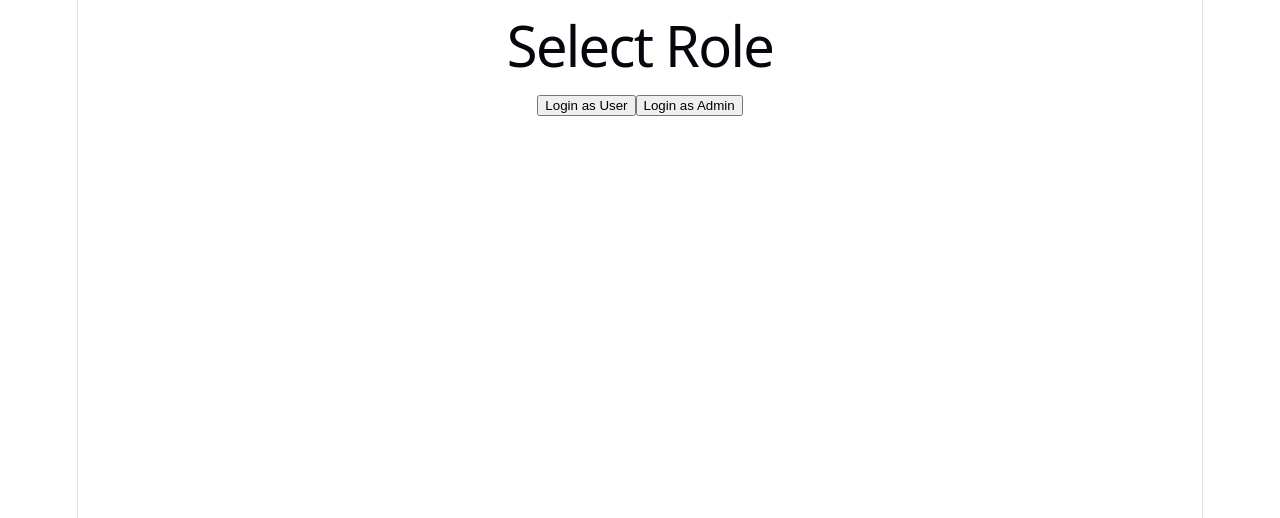
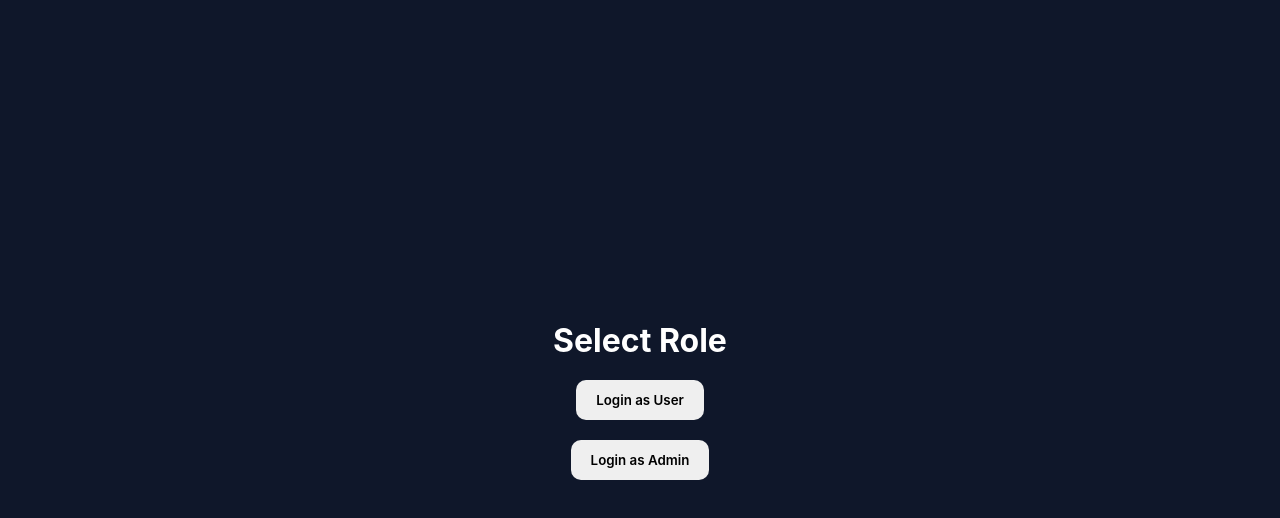
Before and after one commit to jihadsoyon/React-Learn-Practice, a React (Vite) app in the folder Problem-Solving/role-based-dashboard/: page / in a window 1280 px wide. Shown: the top 518 px of the page. Built offline with nearby package versions, Linux system fonts and the light colour scheme.

Commit message:
style: create professional dashboard ui

```diff
--- a/Problem-Solving/role-based-dashboard/src/index.css
+++ b/Problem-Solving/role-based-dashboard/src/index.css
@@ -1,111 +1,51 @@
-:root {
-  --text: #6b6375;
-  --text-h: #08060d;
-  --bg: #fff;
-  --border: #e5e4e7;
-  --code-bg: #f4f3ec;
-  --accent: #aa3bff;
-  --accent-bg: rgba(170, 59, 255, 0.1);
-  --accent-border: rgba(170, 59, 255, 0.5);
-  --social-bg: rgba(244, 243, 236, 0.5);
-  --shadow:
-    rgba(0, 0, 0, 0.1) 0 10px 15px -3px, rgba(0, 0, 0, 0.05) 0 4px 6px -2px;
-
-  --sans: system-ui, 'Segoe UI', Roboto, sans-serif;
-  --heading: system-ui, 'Segoe UI', Roboto, sans-serif;
-  --mono: ui-monospace, Consolas, monospace;
-
-  font: 18px/145% var(--sans);
-  letter-spacing: 0.18px;
-  color-scheme: light dark;
-  color: var(--text);
-  background: var(--bg);
-  font-synthesis: none;
-  text-rendering: optimizeLegibility;
-  -webkit-font-smoothing: antialiased;
-  -moz-osx-font-smoothing: grayscale;
-
-  @media (max-width: 1024px) {
-    font-size: 16px;
-  }
-}
-
-@media (prefers-color-scheme: dark) {
-  :root {
-    --text: #9ca3af;
-    --text-h: #f3f4f6;
-    --bg: #16171d;
-    --border: #2e303a;
-    --code-bg: #1f2028;
-    --accent: #c084fc;
-    --accent-bg: rgba(192, 132, 252, 0.15);
-    --accent-border: rgba(192, 132, 252, 0.5);
-    --social-bg: rgba(47, 48, 58, 0.5);
-    --shadow:
-      rgba(0, 0, 0, 0.4) 0 10px 15px -3px, rgba(0, 0, 0, 0.25) 0 4px 6px -2px;
-  }
-
-  #social .button-icon {
-    filter: invert(1) brightness(2);
-  }
+* {
+  margin: 0;
+  padding: 0;
+  box-sizing: border-box;
+  font-family: Inter, sans-serif;
 }
 
 body {
-  margin: 0;
+  background: #0f172a;
+  color: white;
 }
 
-#root {
-  width: 1126px;
-  max-width: 100%;
-  margin: 0 auto;
-  text-align: center;
-  border-inline: 1px solid var(--border);
-  min-height: 100svh;
+.login-container {
+  min-height: 100vh;
   display: flex;
   flex-direction: column;
-  box-sizing: border-box;
+  gap: 20px;
+  justify-content: center;
+  align-items: center;
 }
 
-h1,
-h2 {
-  font-family: var(--heading);
-  font-weight: 500;
-  color: var(--text-h);
+.login-container button {
+  padding: 12px 20px;
+  border: none;
+  border-radius: 10px;
+  cursor: pointer;
+  font-weight: 600;
 }
 
-h1 {
-  font-size: 56px;
-  letter-spacing: -1.68px;
-  margin: 32px 0;
-  @media (max-width: 1024px) {
-    font-size: 36px;
-    margin: 20px 0;
-  }
-}
-h2 {
-  font-size: 24px;
-  line-height: 118%;
-  letter-spacing: -0.24px;
-  margin: 0 0 8px;
-  @media (max-width: 1024px) {
-    font-size: 20px;
-  }
-}
-p {
-  margin: 0;
+.page {
+  padding: 40px;
+  text-align: center;
 }
 
-code,
-.counter {
-  font-family: var(--mono);
-  display: inline-flex;
-  border-radius: 4px;
-  color: var(--text-h);
+.navbar {
+  display: flex;
+  justify-content: center;
+  gap: 20px;
+  padding: 20px;
+  background: #1e293b;
 }
 
-code {
-  font-size: 15px;
-  line-height: 135%;
-  padding: 4px 8px;
-  background: var(--code-bg);
+.navbar a {
+  color: white;
+  text-decoration: none;
 }
+
+.navbar button {
+  padding: 8px 16px;
+  cursor: pointer;
+}
```
